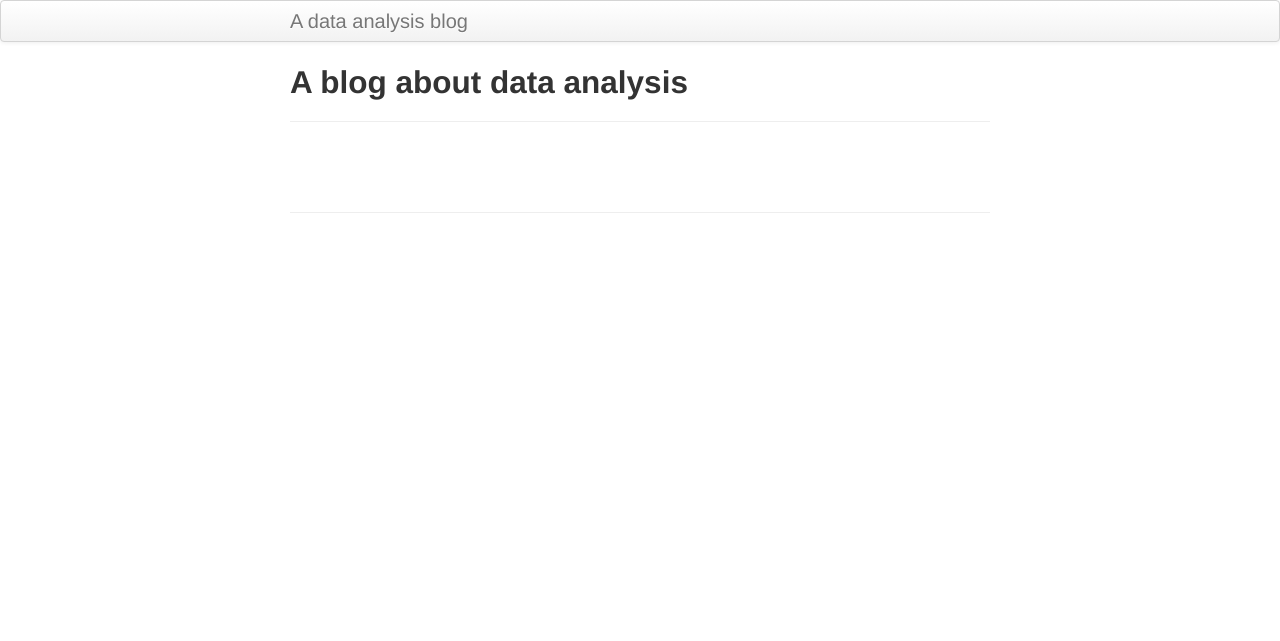
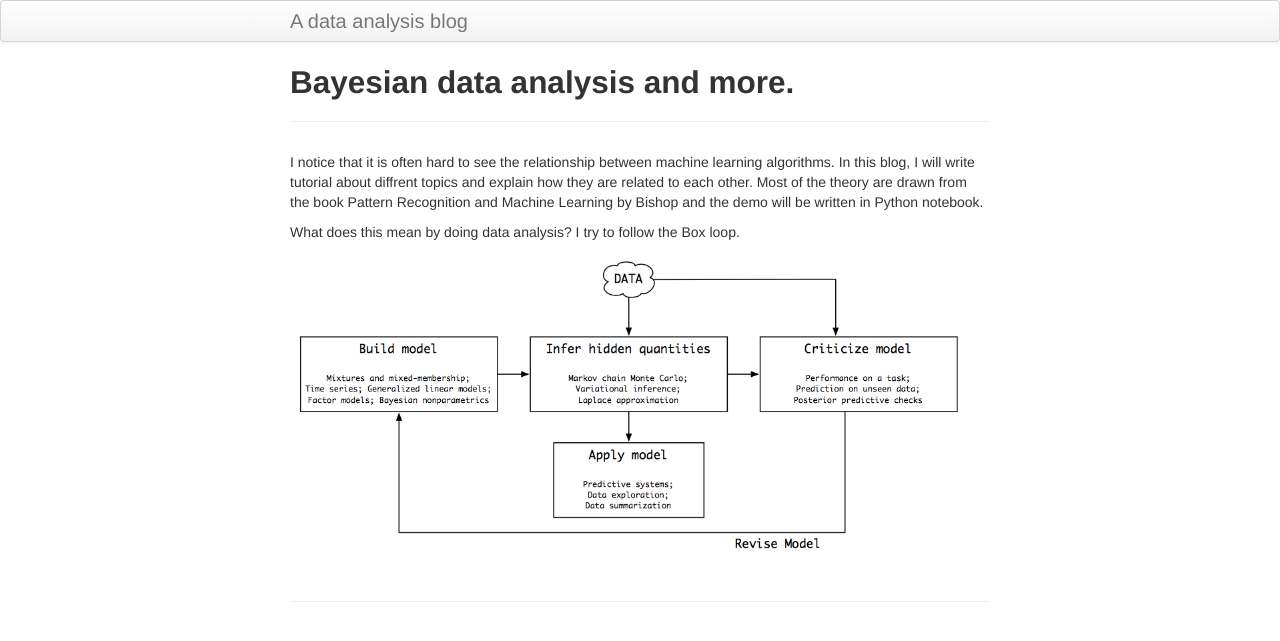
Before and after one commit to totucuong/totucuong.github.io, a Jekyll site: the page built from index.md, in a window 1280 px wide. Shown: the top 641 px of the page. Built offline with Jekyll 4.4.1, drawn with Linux system fonts in a browser that asks for light colours.

```diff
--- a/index.md
+++ b/index.md
@@ -1,5 +1,11 @@
 ---
 layout: page
-title: A blog about data analysis
+title: Bayesian data analysis and more.
 
 ---
+
+I notice that it is often hard to see the relationship between machine learning algorithms. In this blog, I will write tutorial about diffrent topics and explain how they are related to each other. Most of the theory are drawn from the book Pattern Recognition and Machine Learning by Bishop and the demo will be written in Python notebook.
+
+What does this mean by doing data analysis? I try to follow the Box loop.
+
+![Box loop](/assets/gfx/box_model.png)
```
Also changed, not shown: pages/project_site.md (added, +7 -0 lines), assets/gfx/box_model.png (added).
